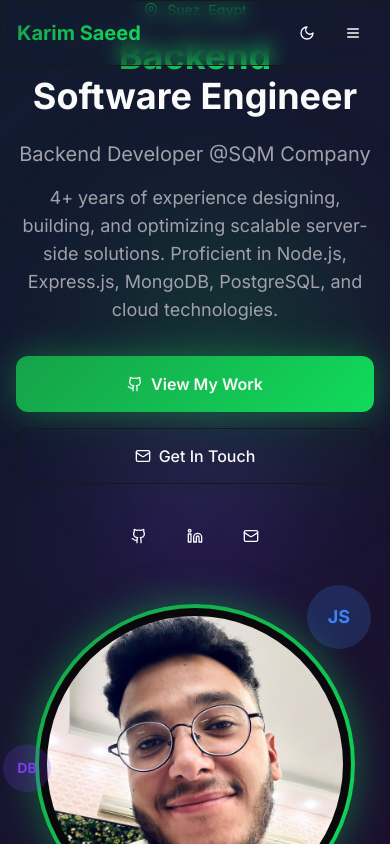
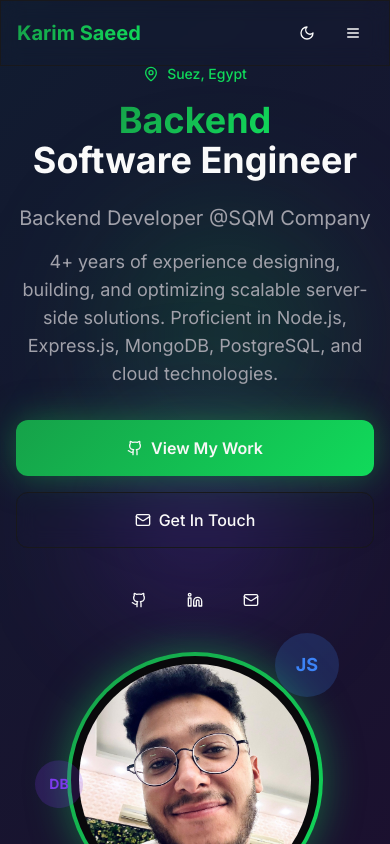
Before and after one commit to KarimSaeed1/Portfolio, a React (Vite) app: page / in a window 390 px wide. Shown: the top 844 px of the page. Built offline with nearby package versions, Linux system fonts and the light colour scheme.

Commit message:
Fix issue in the responsive of hero and footer sections

```diff
--- a/src/components/Footer.tsx
+++ b/src/components/Footer.tsx
@@ -53,10 +53,13 @@ const Footer = () => {
 
         {/* Copyright */}
         <div className="text-center">
-          <p className="text-muted-foreground flex items-center justify-center gap-1">
-            © {currentYear} Karim Saeed Elrashidy. Made with
-            <Heart className="w-4 h-4 text-red-500 fill-current" />
-            using React & TypeScript
+          <p className="text-muted-foreground flex items-center justify-center gap-1 flex-wrap px-4 text-center">
+            <span>© {currentYear} Karim Saeed Elrashidy.</span>
+            <span className="flex items-center gap-1">
+              Made with
+              <Heart className="w-4 h-4 text-red-500 fill-current" />
+              using React & TypeScript
+            </span>
           </p>
         </div>
       </div>
--- a/src/components/Hero.tsx
+++ b/src/components/Hero.tsx
@@ -11,11 +11,11 @@ const Hero = () => {
   };
 
   return (
-    <section id="home" className="min-h-screen flex items-center justify-center relative overflow-hidden">
+    <section id="home" className="min-h-screen flex items-center justify-center relative overflow-hidden py-16 sm:py-0">
       {/* Background Effects - Will be moved to global layout */}
 
       <div className="container mx-auto px-4 z-10">
-        <div className="grid lg:grid-cols-2 gap-12 items-center">
+        <div className="grid lg:grid-cols-2 gap-8 lg:gap-12 items-center">
           {/* Text Content */}
           <div className="text-center lg:text-left animate-slideInLeft">
             <div className="flex items-center justify-center lg:justify-start gap-2 text-primary-glow mb-4">
@@ -33,7 +33,7 @@ const Hero = () => {
               Backend Developer @SQM Company
             </p>
 
-            <p className="text-lg text-muted-foreground mb-8 max-w-2xl">
+            <p className="text-lg text-muted-foreground mb-8 max-w-2xl mx-auto lg:mx-0">
               4+ years of experience designing, building, and optimizing scalable server-side solutions.
               Proficient in Node.js, Express.js, MongoDB, PostgreSQL, and cloud technologies.
             </p>
@@ -76,7 +76,7 @@ const Hero = () => {
           {/* Profile Image */}
           <div className="flex justify-center lg:justify-end animate-slideInRight">
             <div className="relative">
-              <div className="w-80 h-80 rounded-full bg-gradient-primary p-1 animate-glow">
+              <div className="w-64 h-64 sm:w-72 sm:h-72 lg:w-80 lg:h-80 rounded-full bg-gradient-primary p-1 animate-glow">
                 <div className="w-full h-full rounded-full bg-background p-2">
                   <img
                     src="/lovable-uploads/ea3ea659-684f-4f53-973a-f6bbf5a304c8.png"
```
